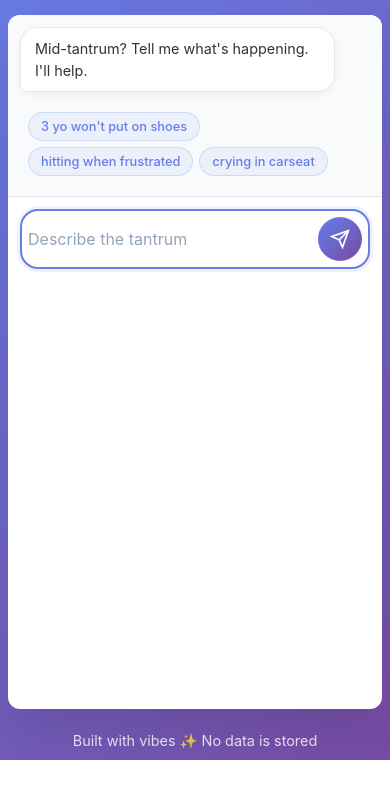
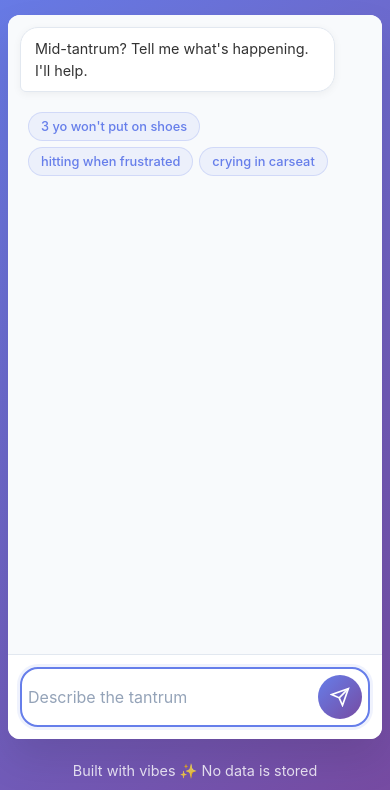
Before and after one commit to maya-v-hope/tantrum-why, a website: page index.html in a window 390 px wide. Shown: the part 88-878 px from the top of the page. Before the commit the page ends 848 px from the top, so only its background shows below. Drawn offline with Linux system fonts and the light colour scheme.

Commit message:
Fix mobile input field being obscured by URL bar after responses
- Increase chat-container height buffer from 80px to 120px on mobile
- Add max-height constraints to prevent container expansion
- Restore proper flex: 1 and overflow-y: auto to chat-messages for scrolling
- Add flex-shrink: 0 to input-container to prevent compression
- Add z-index: 10 to ensure input visibility
- Add overflow: hidden to chat-container for proper containment
- Add -webkit-overflow-scrolling: touch for smooth mobile scrolling

This ensures the 'Describe the tantrum' input field is never obscured by the URL bar, even after AI responses are received. Users can scroll up in the messages area if needed.

```diff
--- a/styles.css
+++ b/styles.css
@@ -397,13 +397,17 @@ body {
     }
 
     .chat-container {
-        height: calc(100vh - 80px);
+        /* Fixed height to prevent URL bar overlap */
+        height: calc(100vh - 120px);
         min-height: 300px;
+        max-height: calc(100vh - 120px);
         border-radius: 12px;
         /* Better mobile viewport handling for small screens */
-        height: calc(100dvh - 80px);
-        /* Reduce empty space by changing flex behavior */
+        height: calc(100dvh - 120px);
+        max-height: calc(100dvh - 120px);
+        /* Ensure proper flex behavior */
         justify-content: flex-start;
+        overflow: hidden;
     }
 
     .message-content {
@@ -423,9 +427,12 @@ body {
 
     .chat-messages {
         padding: 12px;
-        /* Reduce flex growth to minimize empty space on mobile */
-        flex: 0 1 auto;
-        min-height: 120px;
+        /* Ensure messages area is scrollable and doesn't expand container */
+        flex: 1;
+        overflow-y: auto;
+        min-height: 0;
+        /* Ensure proper scrolling behavior */
+        -webkit-overflow-scrolling: touch;
     }
 
     .welcome-message {
@@ -449,10 +456,13 @@ body {
         padding: 12px;
         /* Mobile keyboard optimization for small screens */
         padding-bottom: max(12px, env(safe-area-inset-bottom));
-        /* Remove sticky positioning to reduce empty space */
+        /* Keep input container at bottom */
+        flex-shrink: 0;
         position: relative;
         /* Ensure input stays above virtual keyboard */
         min-height: 68px;
+        /* Ensure it's always visible */
+        z-index: 10;
     }
 }
 
```
